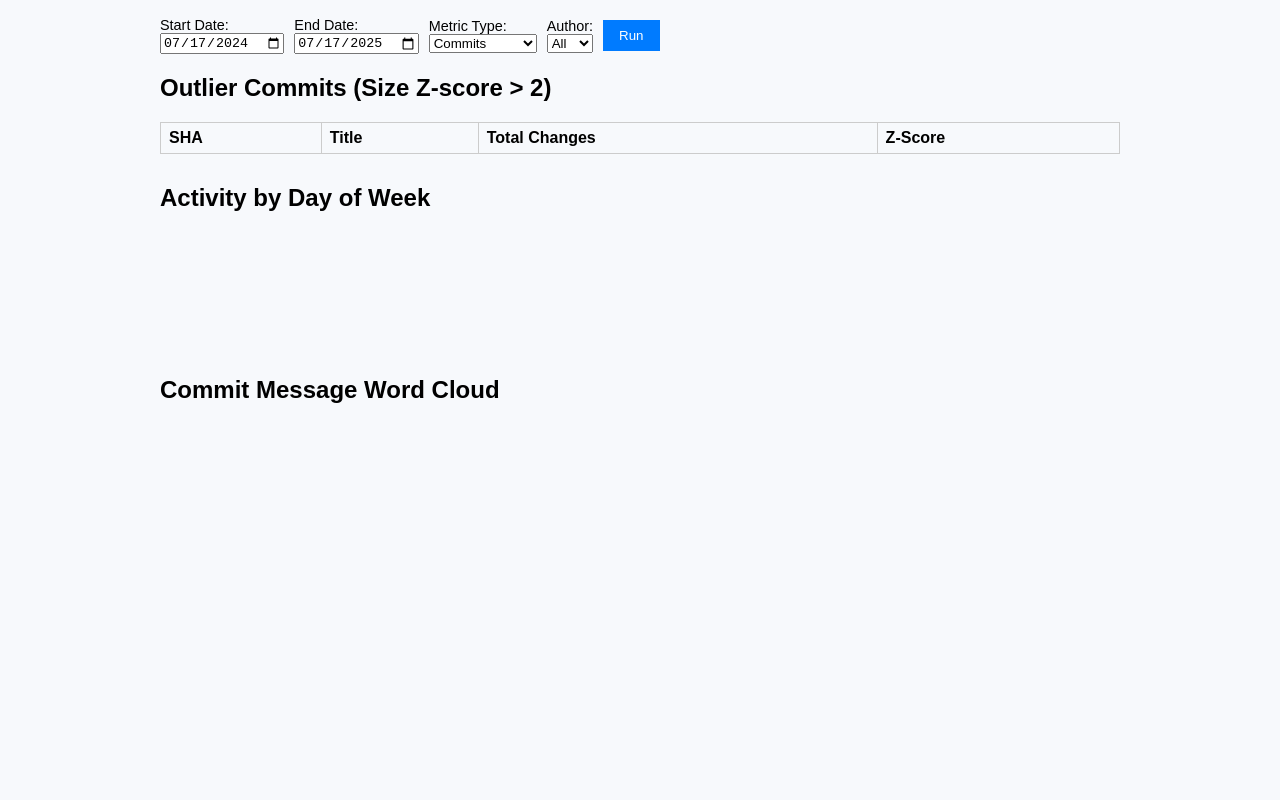
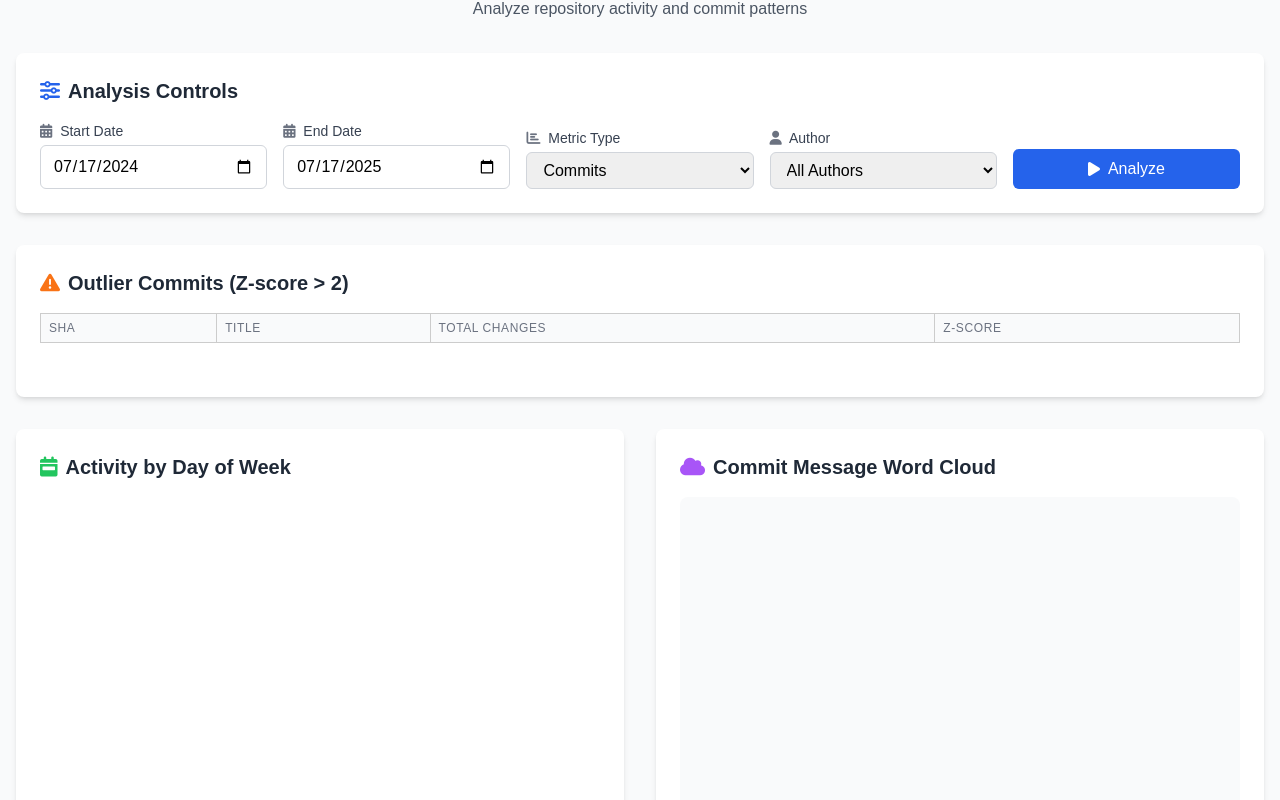
Before and after one commit to osmanomohamed/hackathon, a plain HTML site: page frontend/index.html in a window 1280 px wide. Shown: the part 83-883 px from the top of the page. Drawn offline with nearby package versions, Linux system fonts and the light colour scheme; no server answers.

Commit message:
make it pretty

```diff
--- a/frontend/index.html
+++ b/frontend/index.html
@@ -2,48 +2,127 @@
 <html lang="en">
 <head>
   <meta charset="UTF-8" />
+  <meta name="viewport" content="width=device-width, initial-scale=1.0" />
   <title>Git Analytics Dashboard</title>
-  <link rel="stylesheet" href="static/style.css" />
+  <script src="https://cdn.tailwindcss.com"></script>
   <script src="https://cdn.jsdelivr.net/npm/chart.js"></script>
   <script src="https://cdnjs.cloudflare.com/ajax/libs/wordcloud2.js/1.1.2/wordcloud2.min.js"></script>
+  <link rel="stylesheet" href="https://cdnjs.cloudflare.com/ajax/libs/font-awesome/6.4.0/css/all.min.css" />
+  <link rel="stylesheet" href="static/style.css" />
 </head>
-<body>
-  <div class="container">
-    <h1>Git Analytics Dashboard</h1>
-    <section class="controls">
-      <label>Start Date: <input type="date" id="startDate" /></label>
-      <label>End Date: <input type="date" id="endDate" /></label>
-      <label>Metric Type:
-        <select id="metricType">
+<body class="bg-gray-50 min-h-screen">
+  <div class="container mx-auto px-4 py-8 max-w-7xl">
+    <!-- Header -->
+    <div class="text-center mb-8">
+      <h1 class="text-4xl font-bold text-gray-900 mb-2">
+        <i class="fas fa-chart-line text-blue-600 mr-3"></i>
+        Git Analytics Dashboard
+      </h1>
+      <p class="text-gray-600">Analyze repository activity and commit patterns</p>
+    </div>
+
+    <!-- Controls Card -->
+    <div class="bg-white rounded-lg shadow-md p-6 mb-8">
+      <h2 class="text-xl font-semibold text-gray-800 mb-4 flex items-center">
+        <i class="fas fa-sliders-h text-blue-600 mr-2"></i>
+        Analysis Controls
+      </h2>
+      <div class="grid grid-cols-1 md:grid-cols-2 lg:grid-cols-5 gap-4 items-end">
+        <div>
+          <label class="block text-sm font-medium text-gray-700 mb-1">
+            <i class="fas fa-calendar-alt text-gray-500 mr-1"></i>
+            Start Date
+          </label>
+          <input type="date" id="startDate" class="w-full px-3 py-2 border border-gray-300 rounded-md focus:outline-none focus:ring-2 focus:ring-blue-500 focus:border-transparent" />
+        </div>
+        <div>
+          <label class="block text-sm font-medium text-gray-700 mb-1">
+            <i class="fas fa-calendar-alt text-gray-500 mr-1"></i>
+            End Date
+          </label>
+          <input type="date" id="endDate" class="w-full px-3 py-2 border border-gray-300 rounded-md focus:outline-none focus:ring-2 focus:ring-blue-500 focus:border-transparent" />
+        </div>
+        <div>
+          <label class="block text-sm font-medium text-gray-700 mb-1">
+            <i class="fas fa-chart-bar text-gray-500 mr-1"></i>
+            Metric Type
+          </label>
+          <select id="metricType" class="w-full px-3 py-2 border border-gray-300 rounded-md focus:outline-none focus:ring-2 focus:ring-blue-500 focus:border-transparent">
             <option value="commits">Commits</option>
             <option value="additions">Additions</option>
             <option value="deletions">Deletions</option>
             <option value="total_changes">Total Changes</option>
           </select>
+        </div>
+        <div>
+          <label class="block text-sm font-medium text-gray-700 mb-1">
+            <i class="fas fa-user text-gray-500 mr-1"></i>
+            Author
           </label>
-      <label>Author:
-        <select id="authorSelect">
-          <option value="">All</option>
+          <select id="authorSelect" class="w-full px-3 py-2 border border-gray-300 rounded-md focus:outline-none focus:ring-2 focus:ring-blue-500 focus:border-transparent">
+            <option value="">All Authors</option>
           </select>
-      </label>
-      <button id="runBtn">Run</button>
-    </section>
+        </div>
+        <div>
+          <button id="runBtn" class="w-full bg-blue-600 hover:bg-blue-700 text-white font-medium py-2 px-4 rounded-md transition duration-200 flex items-center justify-center">
+            <i class="fas fa-play mr-2"></i>
+            Analyze
+          </button>
+        </div>
+      </div>
+    </div>
 
-    <div id="loader" class="loader hidden">Please wait…</div>
+    <!-- Loader -->
+    <div id="loader" class="hidden bg-white rounded-lg shadow-md p-8 mb-8 text-center">
+      <div class="inline-flex items-center">
+        <div class="animate-spin rounded-full h-8 w-8 border-b-2 border-blue-600 mr-3"></div>
+        <span class="text-lg font-medium text-gray-700">Analyzing repository data...</span>
+      </div>
+    </div>
 
-    <h2>Outlier Commits (Size Z-score &gt; 2)</h2>
-    <table id="outliersTable">
+    <!-- Outliers Card -->
+    <div class="bg-white rounded-lg shadow-md p-6 mb-8">
+      <h2 class="text-xl font-semibold text-gray-800 mb-4 flex items-center">
+        <i class="fas fa-exclamation-triangle text-orange-500 mr-2"></i>
+        Outlier Commits (Z-score > 2)
+      </h2>
+      <div class="overflow-x-auto">
+        <table id="outliersTable" class="w-full">
           <thead>
-        <tr><th>SHA</th><th>Title</th><th>Total Changes</th><th>Z-Score</th></tr>
+            <tr class="bg-gray-50 border-b border-gray-200">
+              <th class="px-4 py-3 text-left text-xs font-medium text-gray-500 uppercase tracking-wider">SHA</th>
+              <th class="px-4 py-3 text-left text-xs font-medium text-gray-500 uppercase tracking-wider">Title</th>
+              <th class="px-4 py-3 text-left text-xs font-medium text-gray-500 uppercase tracking-wider">Total Changes</th>
+              <th class="px-4 py-3 text-left text-xs font-medium text-gray-500 uppercase tracking-wider">Z-Score</th>
+            </tr>
           </thead>
-      <tbody></tbody>
+          <tbody class="bg-white divide-y divide-gray-200"></tbody>
         </table>
+      </div>
+    </div>
 
-    <h2>Activity by Day of Week</h2>
-    <canvas id="activityChart" height="120"></canvas>
+    <!-- Charts Grid -->
+    <div class="grid grid-cols-1 lg:grid-cols-2 gap-8">
+      <!-- Activity Chart Card -->
+      <div class="bg-white rounded-lg shadow-md p-6">
+        <h2 class="text-xl font-semibold text-gray-800 mb-4 flex items-center">
+          <i class="fas fa-calendar-week text-green-500 mr-2"></i>
+          Activity by Day of Week
+        </h2>
+        <div class="relative" style="height: 300px;">
+          <canvas id="activityChart"></canvas>
+        </div>
+      </div>
 
-    <h2>Commit Message Word Cloud</h2>
-    <div id="wordCloud" style="width: 100%; height: 400px;"></div>
+      <!-- Word Cloud Card -->
+      <div class="bg-white rounded-lg shadow-md p-6">
+        <h2 class="text-xl font-semibold text-gray-800 mb-4 flex items-center">
+          <i class="fas fa-cloud text-purple-500 mr-2"></i>
+          Commit Message Word Cloud
+        </h2>
+        <div id="wordCloud" class="w-full h-80 flex items-center justify-center bg-gray-50 rounded-lg"></div>
+      </div>
+    </div>
   </div>
 
   <script src="static/app.js"></script>
```
Lines whose indentation alone changed are shown as unchanged.
